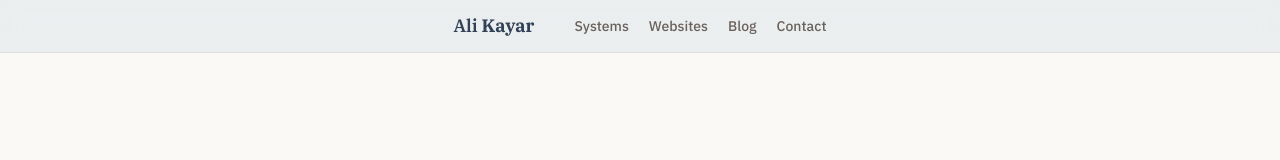
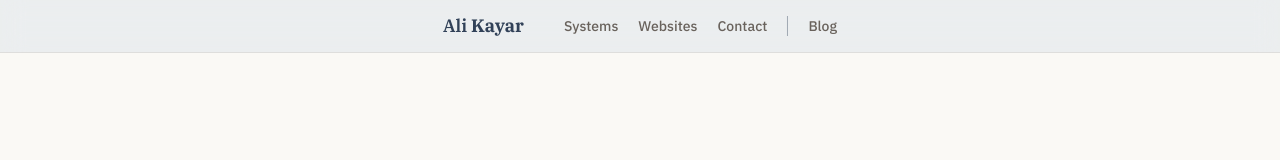
Before and after one commit to alikayar/portfolio, a Next.js app: page / in a window 1280 px wide. Shown: the top 160 px of the page. Built offline with nearby package versions, Linux system fonts and the light colour scheme.

Commit message:
chore: refine header navigation and image quality

```diff
--- a/components/header.tsx
+++ b/components/header.tsx
@@ -1,12 +1,13 @@
 "use client";
 
 import Link from "next/link";
+import { Fragment } from "react";
 
 const navigation = [
   { label: "Systems", href: "#systems" },
   { label: "Websites", href: "#websites" },
-  { label: "Blog", href: "#blog" },
   { label: "Contact", href: "#contact" },
+  { label: "Blog", href: "#blog", separatorBefore: true },
 ];
 
 const navigationLinkClassName = [
@@ -45,9 +46,14 @@ export default function Header() {
             aria-label="Main navigation"
           >
             {navigation.map((item) => (
-              <Link className={navigationLinkClassName} key={item.href} href={item.href}>
-                {item.label}
-              </Link>
+              <Fragment key={item.href}>
+                {item.separatorBefore ? (
+                  <span aria-hidden="true" className="h-5 w-px bg-secondary-foreground/40" />
+                ) : null}
+                <Link className={navigationLinkClassName} href={item.href}>
+                  {item.label}
+                </Link>
+              </Fragment>
             ))}
           </nav>
         </div>
--- a/next.config.ts
+++ b/next.config.ts
@@ -1,5 +1,9 @@
 import type { NextConfig } from "next";
 
-const nextConfig: NextConfig = {/* config options here */};
+const nextConfig: NextConfig = {
+  images: {
+    qualities: [75, 85],
+  },
+};
 
 export default nextConfig;
```
